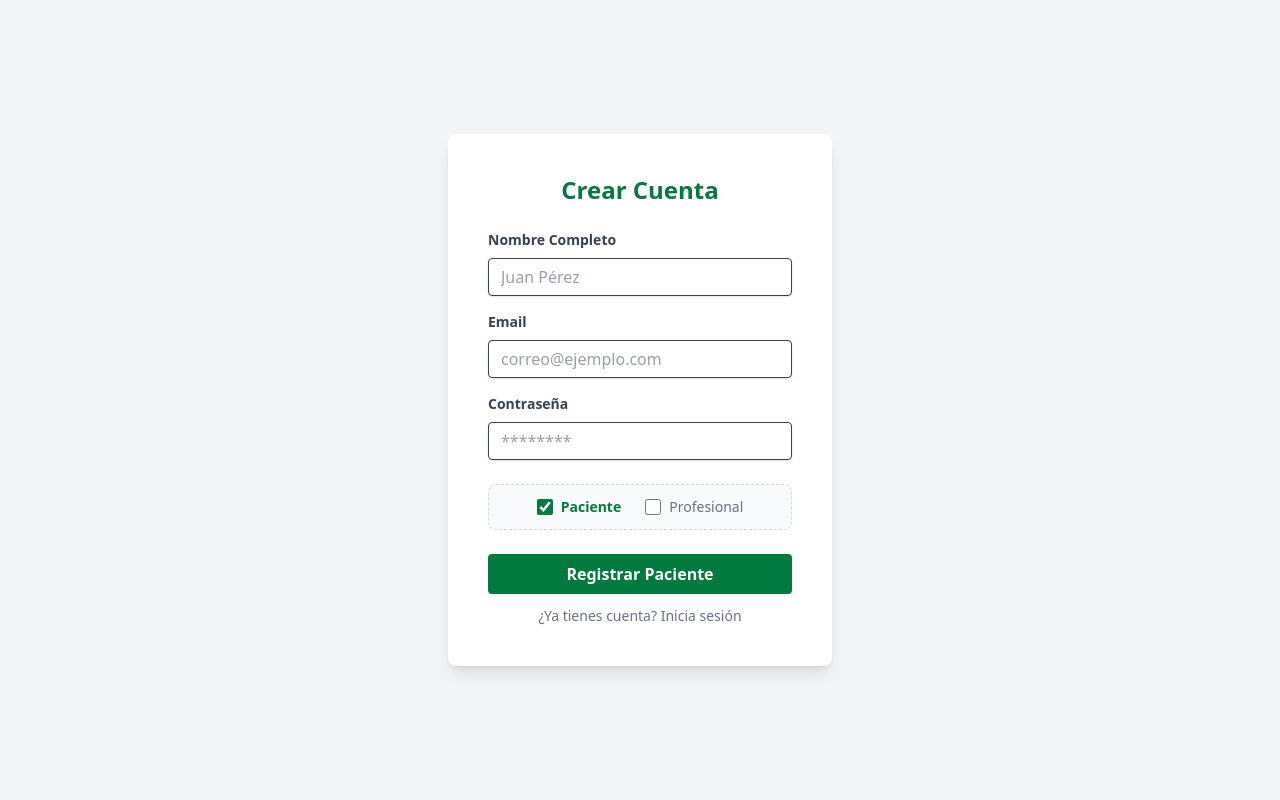
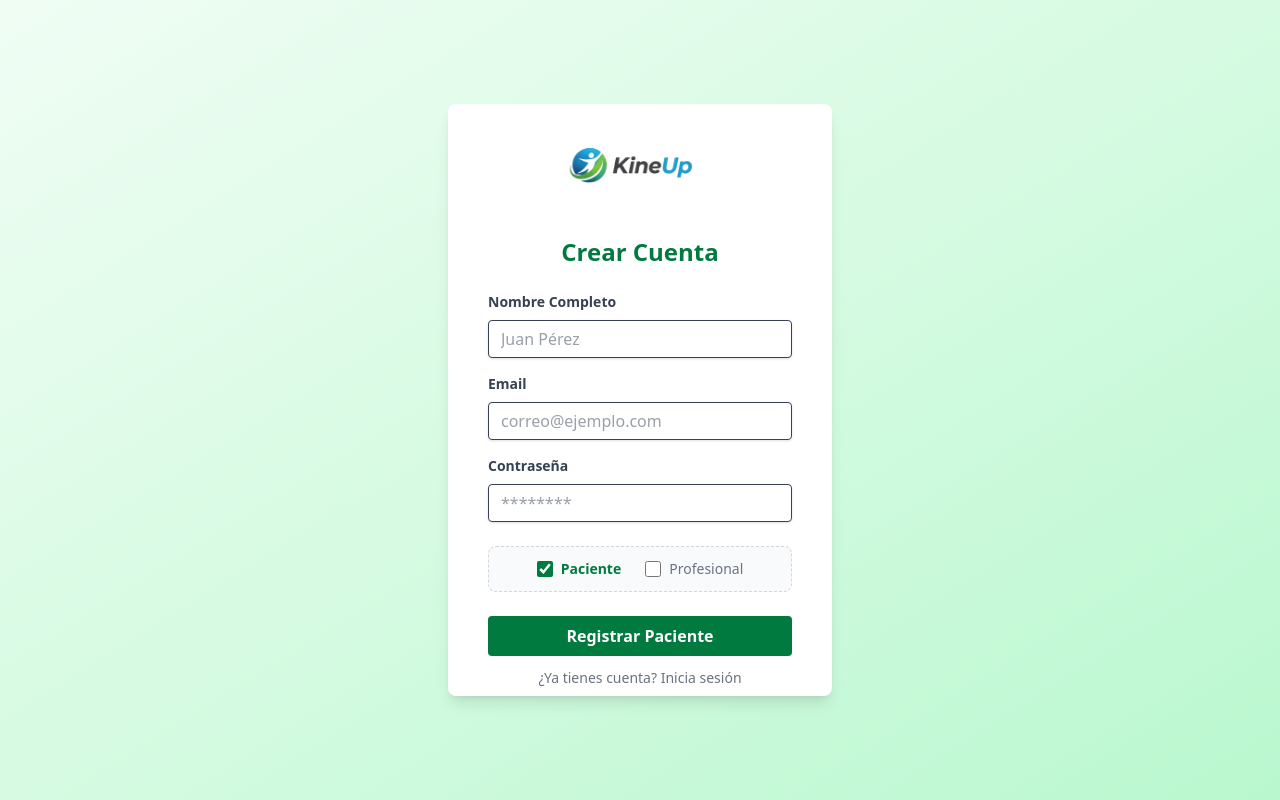
Before and after one commit to GonzaloGamenara/KineUpFront, a React (Vite) app: page / in a window 1280 px wide. Built offline with nearby package versions, Linux system fonts and the light colour scheme.

Commit message:
Cambio fondo y agrego logo

```diff
--- a/src/Login.jsx
+++ b/src/Login.jsx
@@ -1,5 +1,6 @@
 import React, { useState } from "react";
 import { useNavigate } from "react-router-dom";
+import logo from './assets/logo.png'
 
 function Login() {
   const navigate = useNavigate();
@@ -51,8 +52,11 @@ function Login() {
   };
 
   return (
-    <div className="h-screen flex items-center justify-center font-poppins bg-gray-100">
-      <div className="bg-white p-10 rounded-lg shadow-lg w-96">
+    <div className="h-screen flex items-center justify-center font-poppins bg-linear-to-br from-green-50 to-green-200">
+      <div className="bg-white px-10 py-2 rounded-lg shadow-lg w-96">
+        <div className="mb-1 text-center">
+        <img src={logo} alt="KineUp" className="h-30 mx-auto" />
+        </div>
         <h2 className="text-2xl font-bold mb-6 text-center text-[#007a3f]">
           Crear Cuenta
         </h2>
```
Also changed, not shown: src/assets/logo.png (added).
